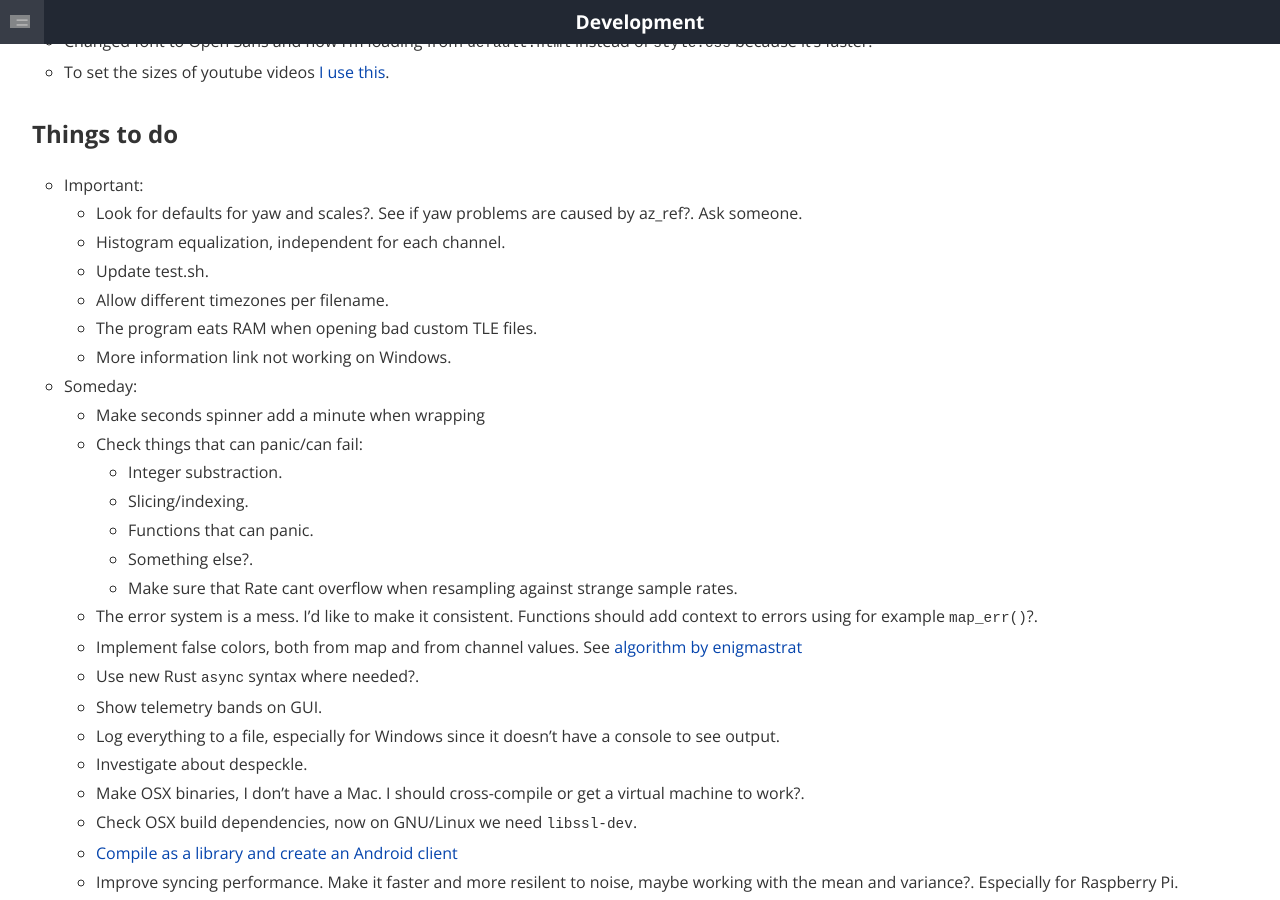
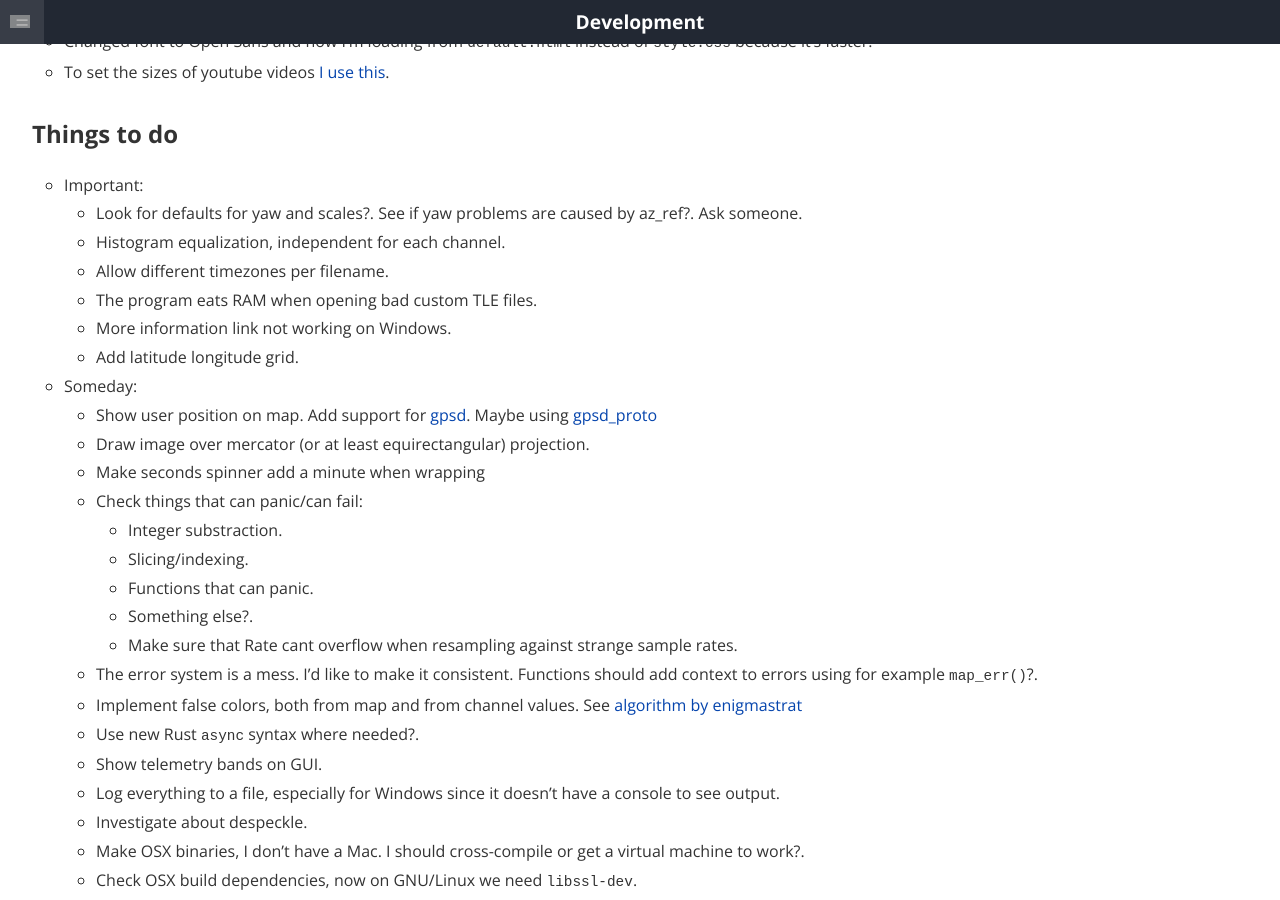
Before and after one commit to martinber/noaa-apt, a Jekyll site: the page built from docs/development.md, in a window 1280 px wide and 900 px high, scrolled down 1621 px. Built offline with Jekyll 4.4.1, drawn with Linux system fonts in a browser that asks for light colours.

Commit message:
Update TODO list

```diff
--- a/docs/development.md
+++ b/docs/development.md
@@ -84,15 +84,21 @@ Notes:
 
     - Histogram equalization, independent for each channel.
 
-    - Update test.sh.
-
     - Allow different timezones per filename.
 
     - The program eats RAM when opening bad custom TLE files.
 
     - More information link not working on Windows.
 
+    - Add latitude longitude grid.
+
 - Someday:
+
+    - Show user position on map. Add support for
+        [gpsd](https://gpsd.gitlab.io/gpsd/index.html). Maybe using
+        [gpsd_proto](https://crates.io/crates/gpsd_proto)
+
+    - Draw image over mercator (or at least equirectangular) projection.
 
     - Make seconds spinner add a minute when wrapping
 
```
